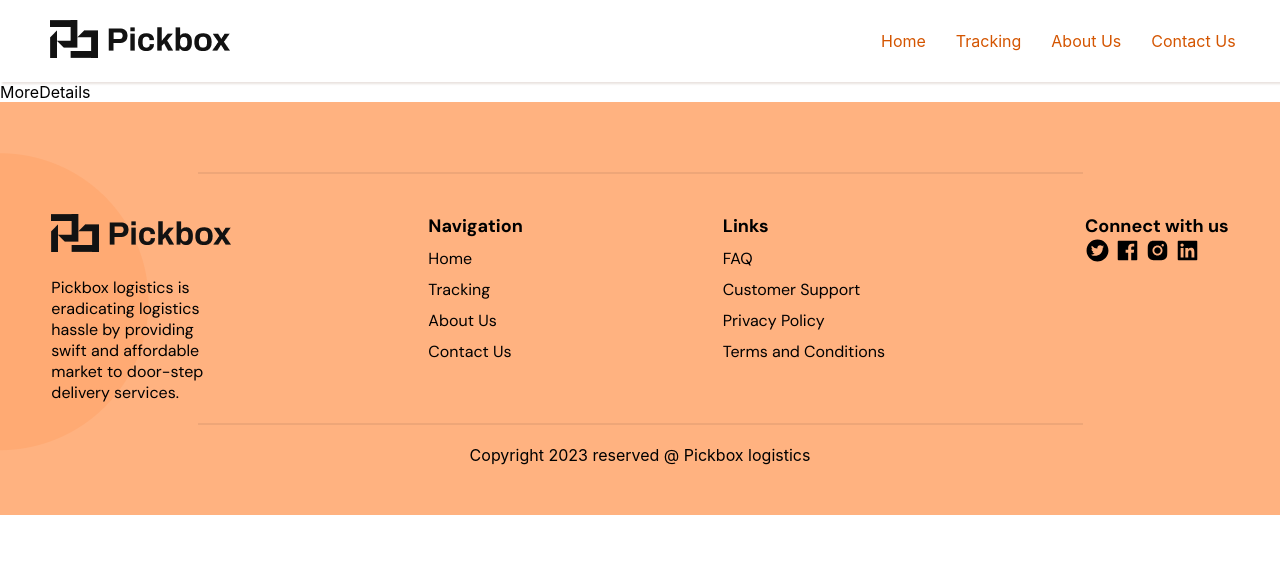
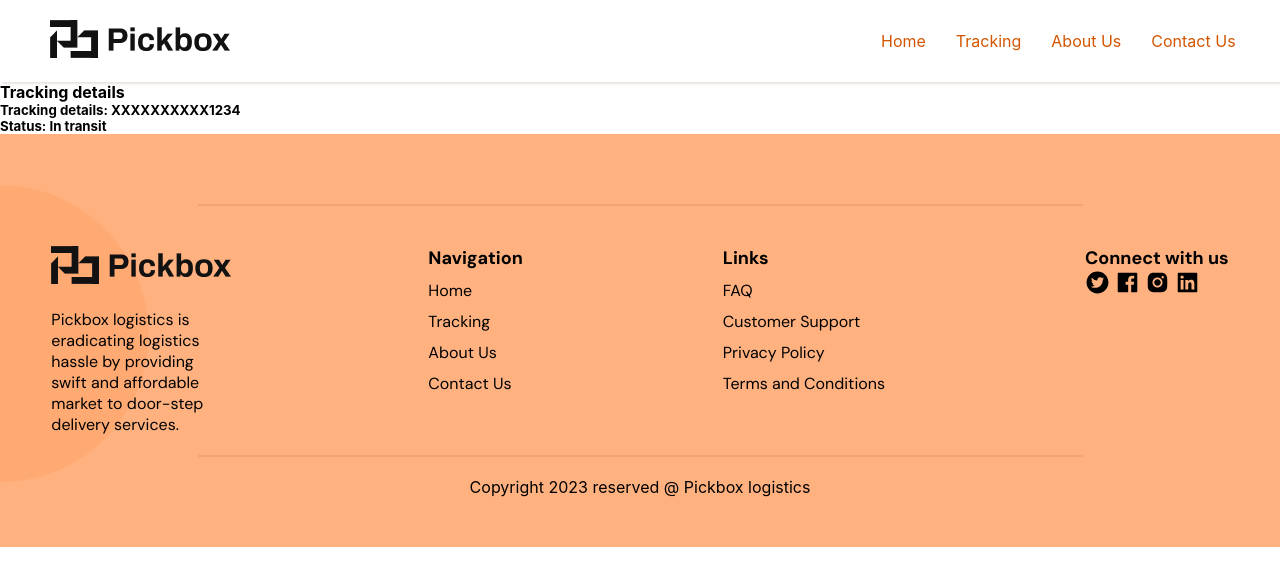
Before and after one commit to Pickbox-Project/Pickbox-frontend, a React (Create React App) app: page /more-details in a window 1280 px wide. Shown: the top 586 px of the page. Built offline with nearby package versions, Linux system fonts and the light colour scheme.

Commit message:
Started adding elements required for tracking

```diff
--- a/src/Components/MoreDetails/MoreDetails.jsx
+++ b/src/Components/MoreDetails/MoreDetails.jsx
@@ -2,7 +2,21 @@ import React from "react";
 import "./MoreDetails.css";
 
 const MoreDetails = () => {
-  return <div>MoreDetails</div>;
+  return (
+    <div className="more-details-component">
+      <div className="more-details-info">
+        <div className="more-details-customer-info">
+          <h4>Tracking details</h4>
+          <h5>
+            Tracking details: <span>XXXXXXXXXX1234</span>
+          </h5>
+          <h5>
+            Status: <span>In transit</span>
+          </h5>
+        </div>
+      </div>
+    </div>
+  );
 };
 
 export default MoreDetails;
```
